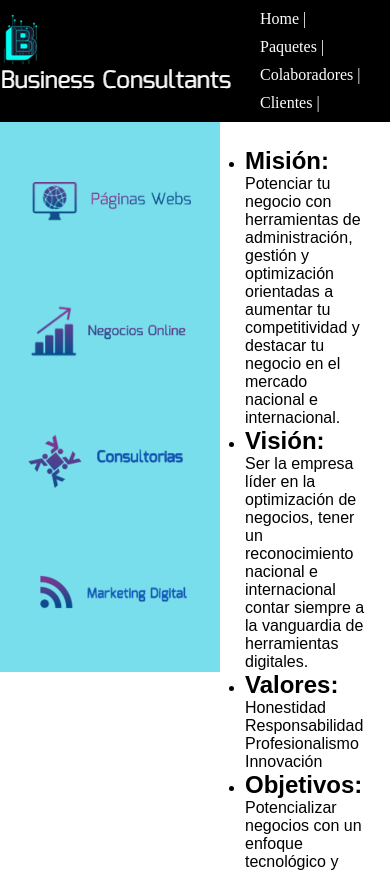
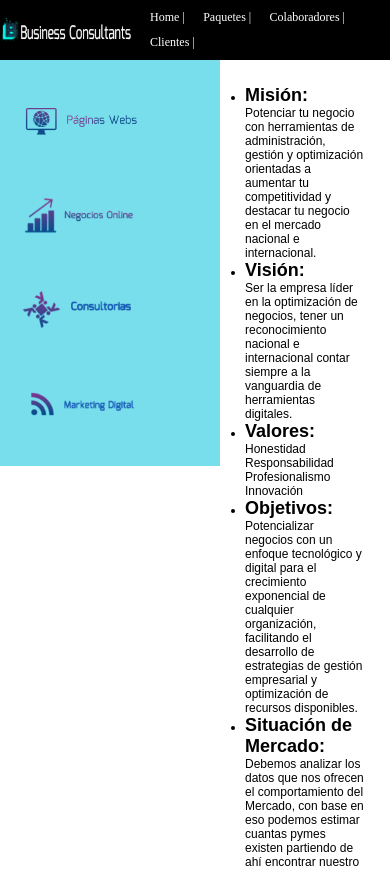
Before and after one commit to PepeCharly01/Business-Consultants, a plain HTML site: page index.html in a window 390 px wide. Shown: the top 870 px of the page. Drawn offline with Linux system fonts and the light colour scheme.

Commit message:
configuración para pantallas de 768px

```diff
--- a/index.html
+++ b/index.html
@@ -9,7 +9,7 @@
 <body>
   <header class="header">
     <figure class="header__logo">
-      <img src="./logo_4.png" alt="Logo">
+      <img class="logo" src="./logo_4.png" alt="Logo">
       <img class="nombre" src="./Logopit_1646468319719(1).png" alt="Business Colsultants">
     </figure>
     <nav class="nav">
--- a/style.css
+++ b/style.css
@@ -59,6 +59,29 @@
   .emoji {
     padding: 5px;
   }
+  @media (max-width: 750px) {
+    .content {
+      font-size: 12px;
+    }
+    .web-pages {
+      width: 140px;
+    }
+    .nombre {
+      width: 120px;
+    }
+    .nav, .nav__list {
+      font-size: 12px;
+    }
+    .logo {
+      width: 20px;
+    }
+    .header .header__logo, .nombre {
+      display: flex;
+      justify-items: flex-start;
+      justify-content: space-between;
+      top: 2px;
+    }
+  }
   /* }
   @media (min-width: 320px) {
     .content {
```
